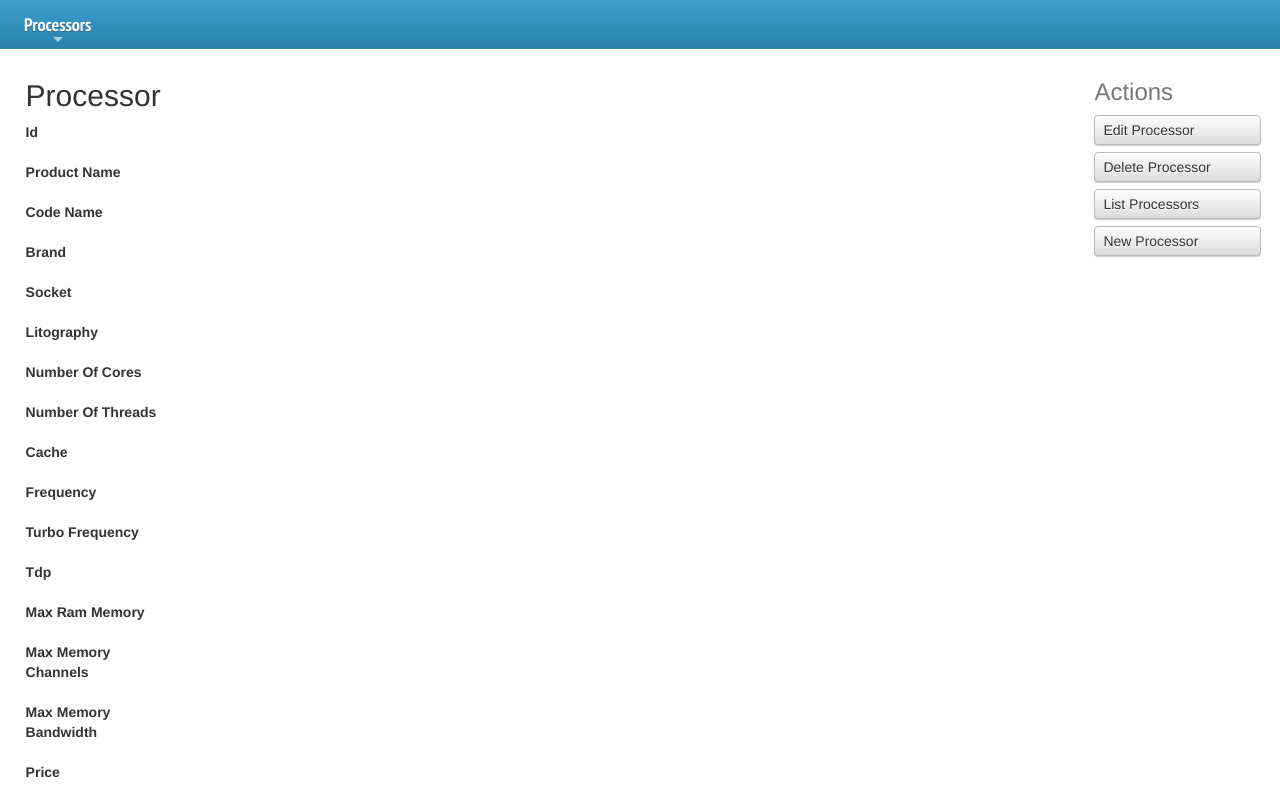
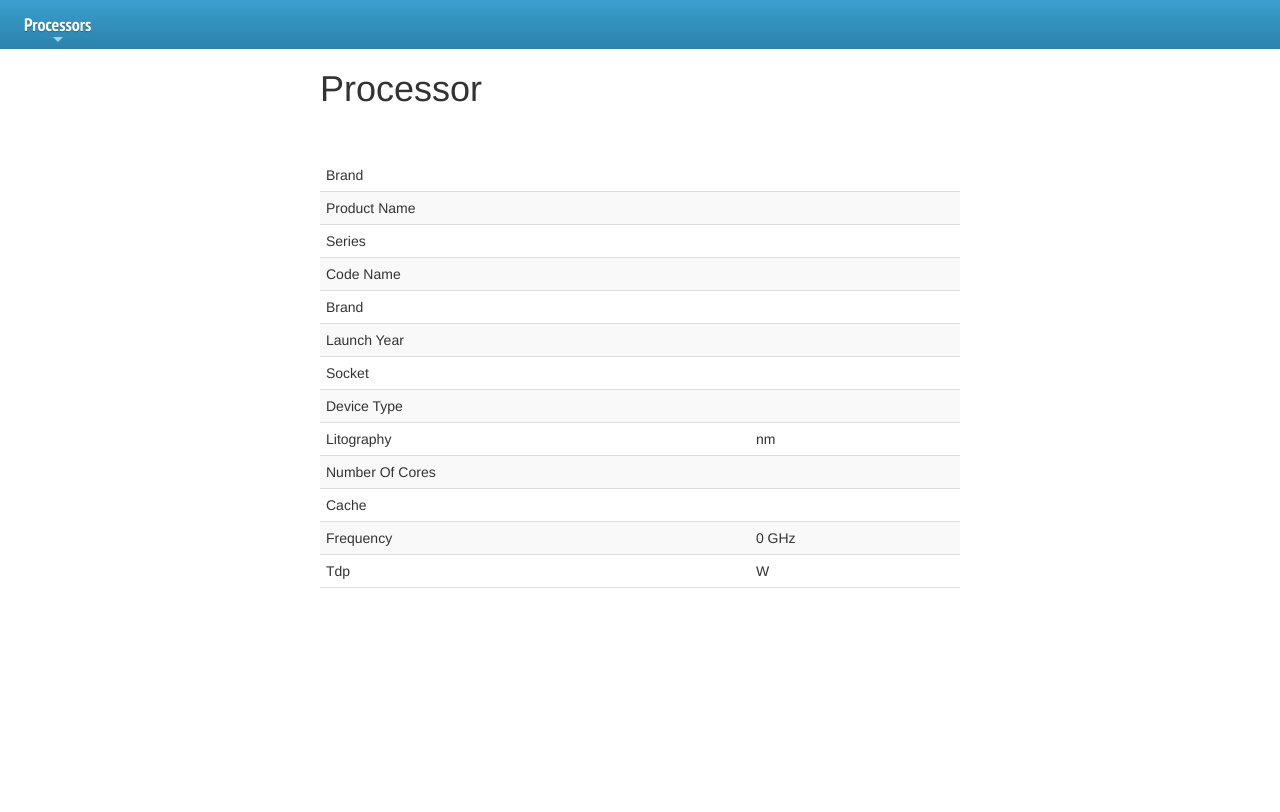
Before and after one commit to sistem442/projectb, a CakePHP app: the page made by app/View/Processors/view.ctp in a window 1280 px wide. Shown: the part 50-862 px from the top of the page. After the commit the page ends 638 px from the top, so only its background shows below. Run offline with PHP 8.4 and a stand-in for CakePHP, Linux system fonts and the light colour scheme; the template is opened without the code that fills it, so the values that code supplies are empty; some libraries are stand-ins or nearby versions.

Commit message:
added seo friendly url

```diff
--- a/app/Controller/AppController.php
+++ b/app/Controller/AppController.php
@@ -33,7 +33,7 @@ App::uses('Controller', 'Controller');
 class AppController extends Controller {
     function beforeFilter(){
         $this->loadModel('Article');
-        $article_titles = $this->Article->query('SELECT id,title FROM articles WHERE
+        $article_titles = $this->Article->query('SELECT article_url_title,title FROM articles WHERE
             category = "components" AND subcategory = "cpu"' );
         $this->set('article_titles', $article_titles);
     }
--- a/app/View/Articles/view.ctp
+++ b/app/View/Articles/view.ctp
@@ -1,11 +1,11 @@
 <div class="posts view">
     <dl>
         <dd>
-            <h2><?php echo h($post['Article']['title']); ?></h2>
+            <h2><?php echo h($title); ?></h2>
                 &nbsp;
         </dd>
         <dd>
-                <?php echo ($post['Article']['body']); ?>
+                <?php echo ($body); ?>
                 &nbsp;
         </dd>
     </dl>
--- a/app/View/Elements/filter_content.ctp
+++ b/app/View/Elements/filter_content.ctp
@@ -25,7 +25,7 @@
                     <td><?php echo $search_result['processors']['brand']; ?></td>
                     <td><?php echo $search_result['processors']['series']; ?></td>
                     <td>
-                        <a href="/processors/item/<?php echo $search_result['processors']['id']; ?>">
+                        <a href="/processors/view/<?php echo $search_result['processors']['brand']; ?>/<?php echo $search_result['processors']['product_name']; ?>">
                             <?php echo $search_result['processors']['product_name']; ?>
                         </a>
                     </td>
--- a/app/View/Layouts/default.ctp
+++ b/app/View/Layouts/default.ctp
@@ -61,7 +61,7 @@
                                 <ul class="sub-menu sm-nowrap">
                                     <?php foreach ($article_titles as $article_title): ?>
                                     <li>
-                                        <a href="/articles/view/<?php echo $article_title['articles']['id']; ?>">
+                                        <a href="/articles/components/cpu/<?php echo $article_title['articles']['article_url_title']; ?>">
                                             <?php echo $article_title['articles']['title']; ?>
                                         </a>
                                     </li>
--- a/app/View/Processors/browse.ctp
+++ b/app/View/Processors/browse.ctp
@@ -38,7 +38,7 @@
                                             </div>
                                         </td>
                                         <td>
-                                            <a href="/processors/item/<?php echo $processor['processors']['id']; ?>">
+                                            <a href="/processors/view/<?php echo $processor['processors']['brand']; ?>/<?php echo $processor['processors']['product_name']; ?>">
                                             <?php echo $processor['processors']['product_name']; ?>
                                             </a>
                                         </td>
--- a/app/View/Processors/comparison.ctp
+++ b/app/View/Processors/comparison.ctp
@@ -26,7 +26,7 @@
             <?php $i=0; ?>
             <?php foreach ($comparison_items as $key => $processor): ?>
                 <td class="compare-cell product_name " id="<?php echo $i; ?>">
-                    <a href="/processors/item/<?php echo $processor['processors']['id']; ?>">
+                    <a href="/processors/view/<?php echo $processor['processors']['brand']; ?>/<?php echo $processor['processors']['id']; ?>">
                         <?php echo $processor['processors']['product_name']; ?>
                     </a>
                     <span class="remove_column" title="remove column" id="<?php echo $i; $i++; ?>">
--- a/app/View/Processors/view.ctp
+++ b/app/View/Processors/view.ctp
@@ -1,94 +1,147 @@
-<div class="processors view">
-<h2><?php echo __('Processor'); ?></h2>
-	<dl>
-		<dt><?php echo __('Id'); ?></dt>
-		<dd>
-			<?php echo h($processor['Processor']['id']); ?>
+<div class="processor">
+    <h1>
+<?php echo $item[0]['processors']['brand'].' '.$item[0]['processors']['series'].' '.$item[0]['processors']['product_name']; ?> Processor
+    </h1>
+    <table>
+        <tr>
+            <td><?php echo __('Brand'); ?></td>
+            <td>
+			<?php echo h($item[0]['processors']['brand']); ?>
                 &nbsp;
-		</dd>
-		<dt><?php echo __('Product Name'); ?></dt>
-		<dd>
-			<?php echo h($processor['Processor']['product_name']); ?>
+            </td>
+        </tr>
+        <tr><td><?php echo __('Product Name'); ?></td>
+            <td>
+			<?php echo h($item[0]['processors']['product_name']); ?>
                 &nbsp;
-		</dd>
-		<dt><?php echo __('Code Name'); ?></dt>
-		<dd>
-			<?php echo h($processor['Processor']['code_name']); ?>
+            </td>
+        </tr>
+        <tr><td><?php echo __('Series'); ?></td>
+            <td>
+			<?php echo h($item[0]['processors']['series']); ?>
                 &nbsp;
-		</dd>
-		<dt><?php echo __('Brand'); ?></dt>
-		<dd>
-			<?php echo h($processor['Processor']['brand']); ?>
+            </td>
+        </tr>
+        <tr><td><?php echo __('Code Name'); ?></td>
+            <td>
+			<?php echo h($item[0]['processors']['code_name']); ?>
                 &nbsp;
-		</dd>
-		<dt><?php echo __('Socket'); ?></dt>
-		<dd>
-			<?php echo h($processor['Processor']['socket']); ?>
+            </td>
+        </tr>
+        <tr><td><?php echo __('Brand'); ?></td>
+            <td>
+			<?php echo h($item[0]['processors']['brand']); ?>
                 &nbsp;
-		</dd>
-		<dt><?php echo __('Litography'); ?></dt>
-		<dd>
-			<?php echo h($processor['Processor']['litography']); ?>
+            </td>
+        </tr>
+        <tr><td><?php echo __('Launch Year'); ?></td>
+            <td>
+			<?php echo h($item[0]['processors']['launch_year']); ?>
                 &nbsp;
-		</dd>
-		<dt><?php echo __('Number Of Cores'); ?></dt>
-		<dd>
-			<?php echo h($processor['Processor']['number_of_cores']); ?>
+            </td>
+        </tr>
+        <tr><td><?php echo __('Socket'); ?></td>
+            <td>
+			<?php echo h($item[0]['processors']['socket']); ?>
                 &nbsp;
-		</dd>
-		<dt><?php echo __('Number Of Threads'); ?></dt>
-		<dd>
-			<?php echo h($processor['Processor']['number_of_threads']); ?>
+            </td>
+        </tr>
+        <tr><td><?php echo __('Device Type'); ?></td>
+            <td>
+			<?php echo h($item[0]['processors']['device_type']); ?>
                 &nbsp;
-		</dd>
-		<dt><?php echo __('Cache'); ?></dt>
-		<dd>
-			<?php echo h($processor['Processor']['cache']); ?>
+            </td></tr>
+        <tr><td><?php echo __('Litography'); ?></td>
+            <td>
+			<?php echo h($item[0]['processors']['litography']); ?> nm
                 &nbsp;
-		</dd>
-		<dt><?php echo __('Frequency'); ?></dt>
-		<dd>
-			<?php echo h($processor['Processor']['frequency']); ?>
+            </td>
+        </tr>
+        <tr><td><?php echo __('Number Of Cores'); ?></td>
+            <td>
+			<?php echo h($item[0]['processors']['number_of_cores']); ?>
                 &nbsp;
-		</dd>
-		<dt><?php echo __('Turbo Frequency'); ?></dt>
-		<dd>
-			<?php echo h($processor['Processor']['turbo_frequency']); ?>
+            </td>
+        </tr>
+                <?php if(isset($item[0]['processors']['number_of_threads'])): ?>
+        <tr> <td><?php echo __('Number Of Threads'); ?></td>
+            <td>
+                            <?php echo h($item[0]['processors']['number_of_threads']); ?>
                 &nbsp;
-		</dd>
-		<dt><?php echo __('Tdp'); ?></dt>
-		<dd>
-			<?php echo h($processor['Processor']['tdp']); ?>
+            </td>
+        </tr>
+                <?php endif; ?>
+        <tr><td><?php echo __('Cache'); ?></td>
+            <td>
+			<?php echo $item[0]['processors']['cache']; ?>
                 &nbsp;
-		</dd>
-		<dt><?php echo __('Max Ram Memory'); ?></dt>
-		<dd>
-			<?php echo h($processor['Processor']['max_ram_memory']); ?>
+            </td>
+        </tr>
+                <?php if(!empty($item[0]['processors']['graphics'])): ?>
+        <tr><td><?php echo __('Graphics'); ?></td>
+            <td>
+			<?php echo $item[0]['processors']['graphics']; ?>
                 &nbsp;
-		</dd>
-		<dt><?php echo __('Max Memory Channels'); ?></dt>
-		<dd>
-			<?php echo h($processor['Processor']['max_memory_channels']); ?>
+            </td>
+        </tr>
+                <?php endif; ?>
+        <tr><td><?php echo __('Frequency'); ?></td>
+            <td>
+			<?php echo h($item[0]['processors']['frequency']/1000); ?> GHz
                 &nbsp;
-		</dd>
-		<dt><?php echo __('Max Memory Bandwidth'); ?></dt>
-		<dd>
-			<?php echo h($processor['Processor']['max_memory_bandwidth']); ?>
+            </td>
+        </tr>
+                <?php if(isset($item[0]['processors']['turbo_frequency']) && $item[0]['processors']['turbo_frequency'] != 0): ?>
+        <tr> <td><?php echo __('Turbo Frequency'); ?></td>
+            <td>
+                            <?php echo h($item[0]['processors']['turbo_frequency']/1000); ?> GHz
                 &nbsp;
-		</dd>
-		<dt><?php echo __('Price'); ?></dt>
-		<dd>
-			<?php echo h($processor['Processor']['price']); ?>
+            </td>
+        </tr>
+                <?php endif; ?>
+        <tr><td><?php echo __('Tdp'); ?></td>
+            <td>
+			<?php echo h($item[0]['processors']['tdp']); ?> W
                 &nbsp;
-		</dd>
-	</dl>
+            </td>
+                <?php if(isset($item[0]['processors']['max_ram_memory'])): ?>
+        <tr>
+            <td><?php echo __('Max Ram Memory'); ?></td>
+            <td>
+                            <?php echo h($item[0]['processors']['max_ram_memory']); ?> GB
+                &nbsp;
+            </td>
+        </tr>
+                <?php endif; ?>
+                <?php if(isset($item[0]['processors']['max_memory_channels'])): ?>
+        <tr>
+            <td><?php echo __('Max Memory Channels'); ?></td>
+            <td>
+                            <?php echo h($item[0]['processors']['max_memory_channels']); ?>
+                &nbsp;
+            </td>
+        </tr>
+                <?php endif; ?>
+                <?php if(isset($item[0]['processors']['max_memory_bandwidth'])): ?>
+        <tr>
+            <td><?php echo __('Max Memory Bandwidth'); ?></td>
+            <td>
+                            <?php echo h($item[0]['processors']['max_memory_bandwidth']/1000); ?> GB/s
+                &nbsp;
+            </td>
+        </tr>
+                <?php endif; ?>
+                <?php if(isset($item[0]['processors']['price_range'])): ?>
+        <tr>
+            <td><?php echo __('Price range'); ?></td>
+            <td>
+                            <?php echo h($item[0]['processors']['price_range']); ?>
+                &nbsp;
+            </td>
+        </tr>
+                <?php endif; ?>
+    </table>
 </div>
 <div class="actions">
-	<h3><?php echo __('Actions'); ?></h3>
-	<ul>
-		<li><?php echo $this->Html->link(__('Edit Processor'), array('action' => 'edit', $processor['Processor']['id'])); ?> </li>
-		<li><?php echo $this->Form->postLink(__('Delete Processor'), array('action' => 'delete', $processor['Processor']['id']), array(), __('Are you sure you want to delete # %s?', $processor['Processor']['id'])); ?> </li>
-		<li><?php echo $this->Html->link(__('List Processors'), array('action' => 'index')); ?> </li>
-		<li><?php echo $this->Html->link(__('New Processor'), array('action' => 'add')); ?> </li>
-	</ul>
+
 </div>
```
Also changed, not shown: app/Config/routes.php (+34 -0 lines), app/Controller/ArticlesController.php (+11 -10 lines), app/Controller/ProcessorsController.php (+6 -5 lines), app/View/Articles/add.ctp (+7 -1 lines), app/View/Processors/item.ctp (deleted, +0 -147 lines). Lines whose indentation alone changed are shown as unchanged.
